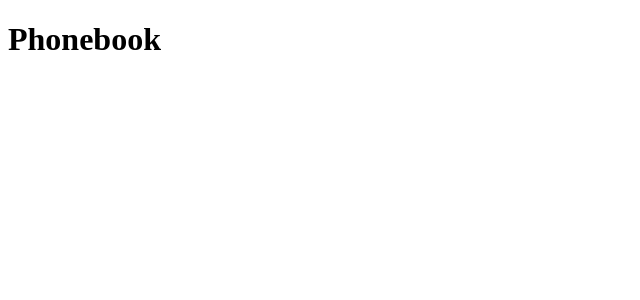
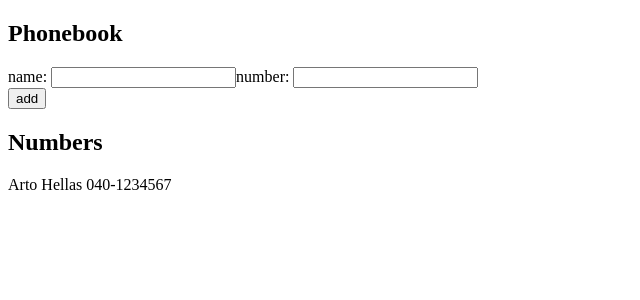
Before and after one commit to JonatanStorlund/fullstack-open, a React (Create React App) app in the folder part2/phonebook/: page / in a window 1280 px wide. Shown: the top 300 px of the page, without its empty margins (0-640 px from the left). Built offline with nearby package versions, Linux system fonts and the light colour scheme; the HTML template or start-up script is replaced by a standard one.

Commit message:
2.6-2.8 done

```diff
--- a/part2/phonebook/src/App.js
+++ b/part2/phonebook/src/App.js
@@ -1,9 +1,58 @@
-function App() {
+import { useState } from 'react'
+
+const App = () => {
+  const [persons, setPersons] = useState([
+    { name: 'Arto Hellas', number: '040-1234567' }
+  ])
+
+  const [newName, setNewName] = useState(false)
+  const [newNumber, setNewNumber] = useState(false)
+
+  const handleSubmit = (event) => {
+    event.preventDefault()
+    let personObject = {
+      name: newName,
+      number: newNumber
+    }
+    let names = persons.map(person => person.name)
+    let numbers = persons.map(person => person.number)
+
+    if (newName && newNumber) {
+      numbers.includes(newNumber) || names.includes(newName)
+        ? alert(`The number ${newNumber} or the name ${newName} already exsist`)
+        : setPersons(persons.concat(personObject))
+    } else {
+      alert('Please dont have empty fields')
+    }
+  }
+
+  const handleNameOnChange = (event) => {
+    setNewName(event.target.value)
+  }
+
+  const handleNumberOnChange = (event) => {
+    setNewNumber(event.target.value)
+  }
+
   return (
-    <>
-      <h1>Phonebook</h1>
-    </>
-);
+    <div>
+      <h2>Phonebook</h2>
+      <form onSubmit={handleSubmit}>
+        <div>
+          name: <input onChange={handleNameOnChange} />
+          number: <input onChange={handleNumberOnChange} />
+        </div>
+        <div>
+          <button type="submit">add</button>
+        </div>
+      </form>
+      <h2>Numbers</h2>
+      {persons.map((person, index) =>
+        <div key={index}>
+          <p>{person.name} {person.number}</p>
+        </div>)}
+    </div>
+  )
 }
 
-export default App;
+export default App
```
